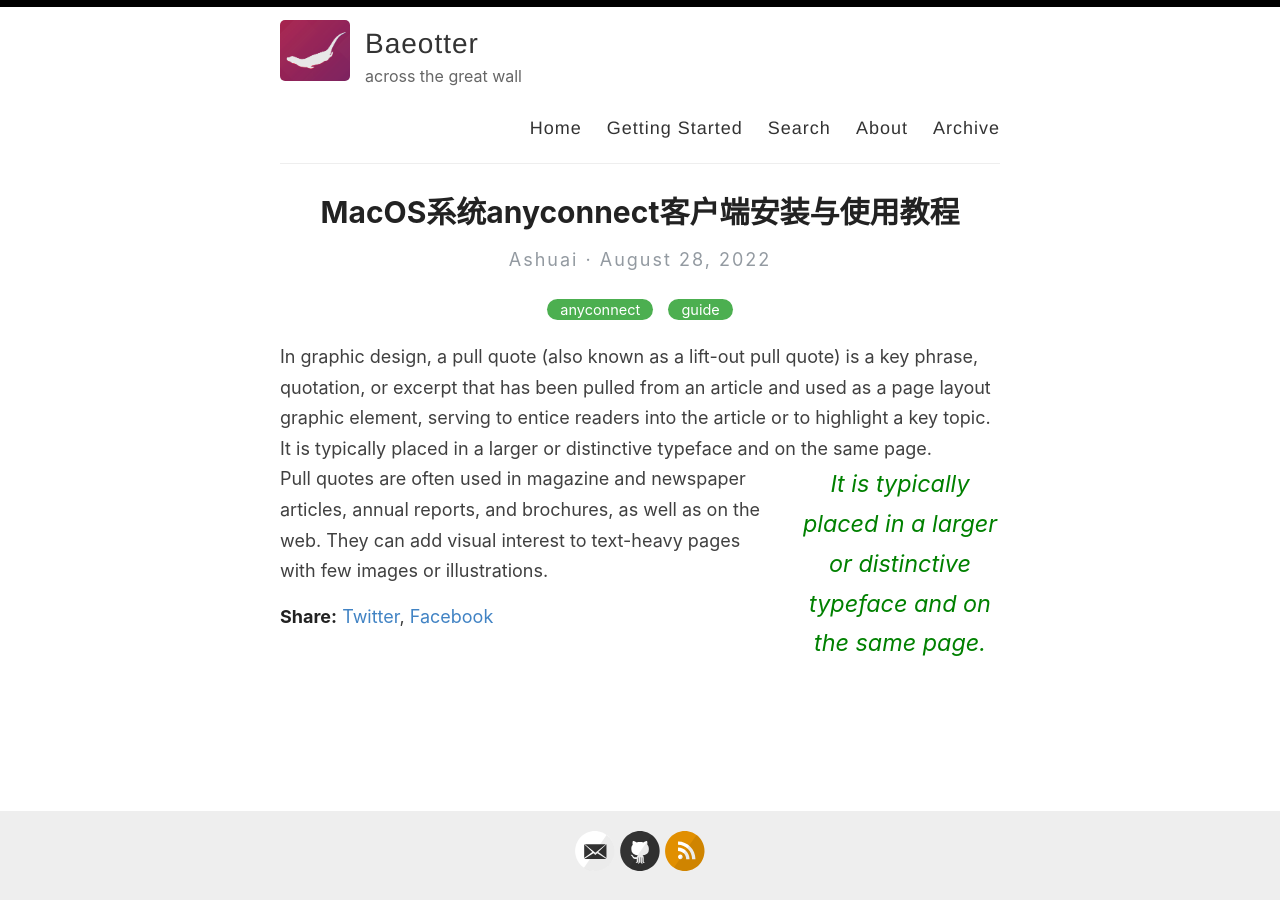
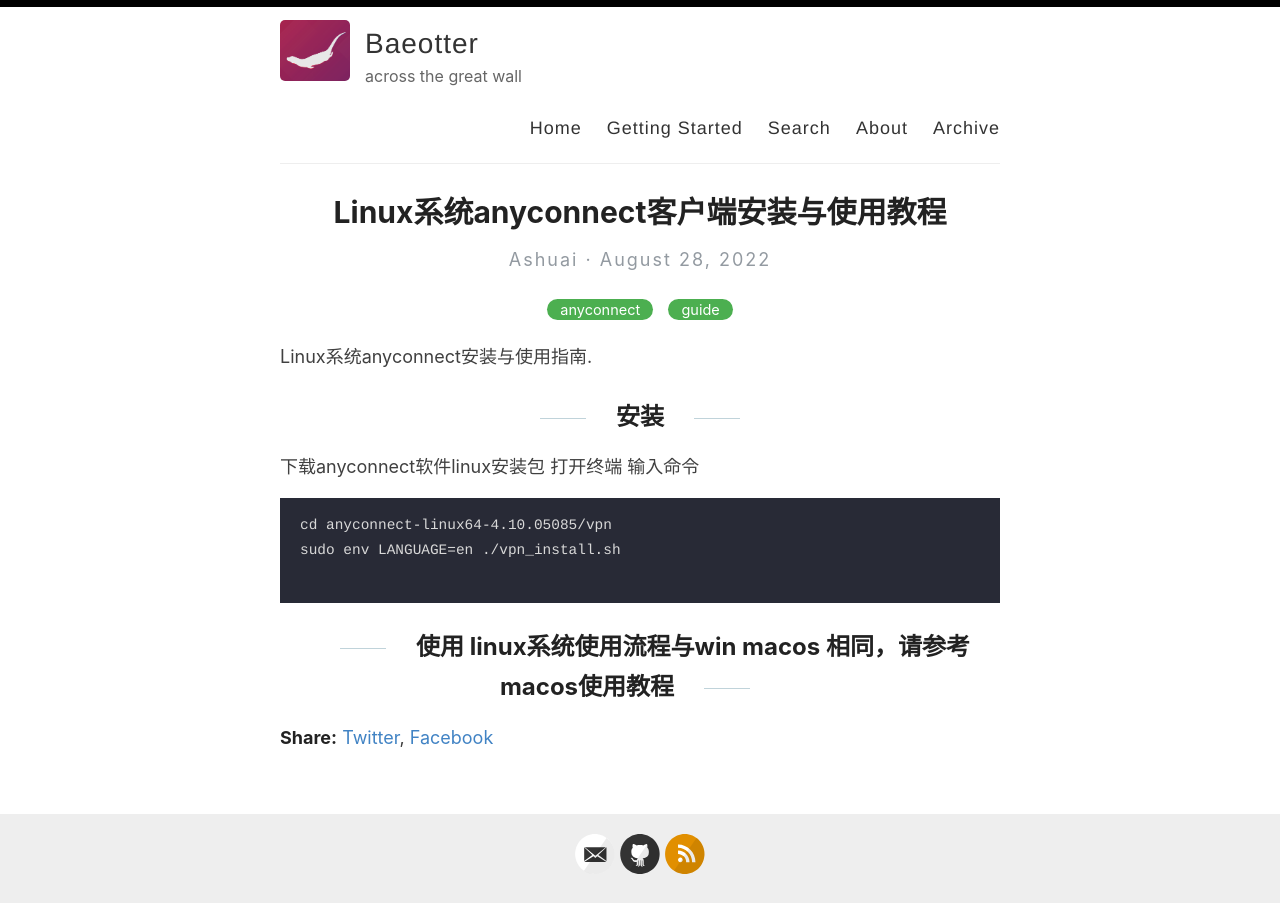
Before and after one commit to BaeAshuai/BaeAshuai.github.io, a Jekyll site: the page built from _posts/2022-08-28-Linux-anyconnect-guide.md, in a window 1280 px wide. Built offline with Jekyll 4.4.1, drawn with Linux system fonts in a browser that asks for light colours; comment, search, counter and statistics services are not loaded.

Commit message:
Update 2022-08-28-Linux-anyconnect-guide.md

````diff
--- a/_posts/2022-08-28-Linux-anyconnect-guide.md
+++ b/_posts/2022-08-28-Linux-anyconnect-guide.md
@@ -1,9 +1,21 @@
 ---
 layout: post
-title:  MacOS系统anyconnect客户端安装与使用教程
+title:  Linux系统anyconnect客户端安装与使用教程
 categories: [anyconnect,guide]
 
 
 ---
 
-In graphic design, a pull quote (also known as a lift-out pull quote) is a key phrase, quotation, or excerpt that has been pulled from an article and used as a page layout graphic element, serving to entice readers into the article or to highlight a key topic. {% include pullquote.html quote="It is typically placed in a larger or distinctive typeface and on the same page." %} Pull quotes are often used in magazine and newspaper articles, annual reports, and brochures, as well as on the web. They can add visual interest to text-heavy pages with few images or illustrations.
+Linux系统anyconnect安装与使用指南.
+
+## 安装
+下载anyconnect软件linux安装包
+打开终端
+输入命令
+
+```
+cd anyconnect-linux64-4.10.05085/vpn
+sudo env LANGUAGE=en ./vpn_install.sh
+
+```
+## 使用 linux系统使用流程与win macos 相同，请参考macos使用教程
````
